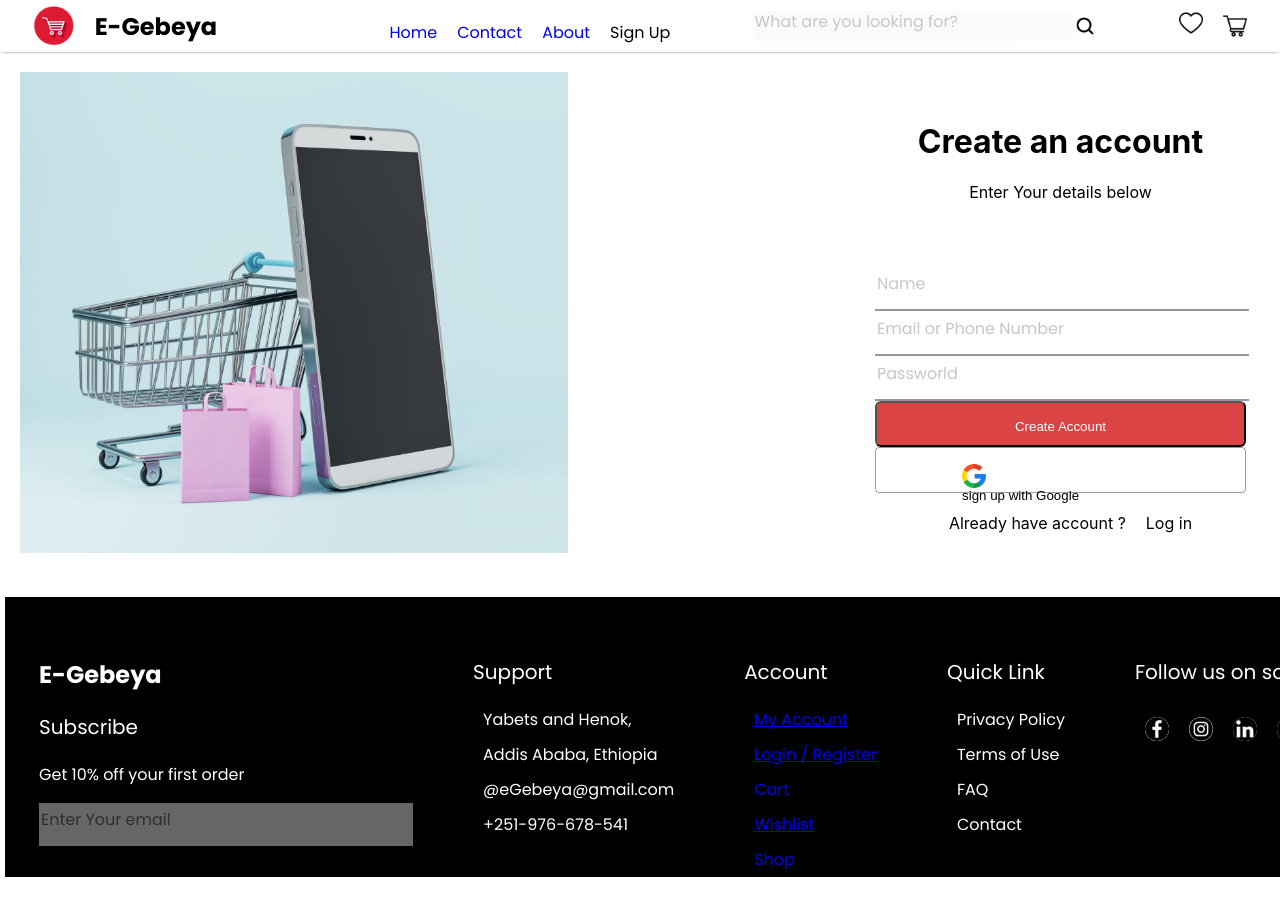
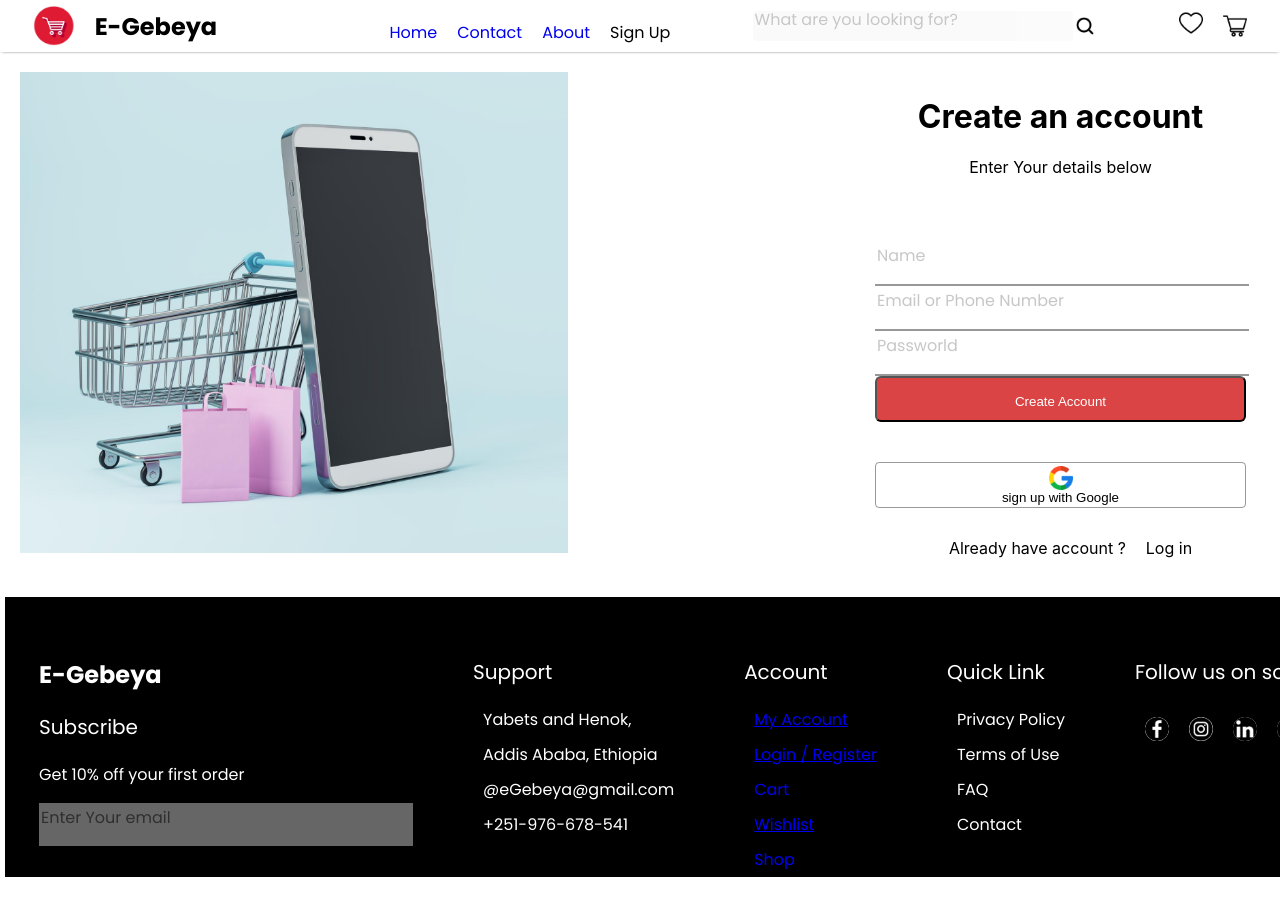
Before and after one commit to CybersoftInt/E-gebeya2, a React (Create React App) app: page /create in a window 1280 px wide. Shown: the top 916 px of the page. Built offline with nearby package versions, Linux system fonts and the light colour scheme.

Commit message:
changes in create account

```diff
--- a/src/Components/CreateAccount/CreateAccount.css
+++ b/src/Components/CreateAccount/CreateAccount.css
@@ -23,9 +23,10 @@
 }
 input{
     width: fit-content;
-    padding-bottom: 10px;
+    padding-bottom: 15px;
     width: 370px;
-    height: 32px;
+    height: 27px;
+    text-align:start;
     border: none;
     border-bottom: 2px solid black;
     font-family: 'Poppins';
@@ -41,18 +42,22 @@ input{
 }
 #btn1{
     padding: 16px 122px;
-    gap: 10px;
     width: 371px;
     height: 46px;
     background: #DB4444;
     color: white;
     border-radius: 6px;
+    cursor: pointer;
 }
 #btn2{
     box-sizing: border-box;
+    cursor: pointer;
     display: flex;
     background: none;
     flex-direction: column;
+    text-align: center;
+    align-items: center;
+    justify-content: center     ;
     padding: 16px 86px;
     width: 371px;
     height: 46px;
@@ -64,7 +69,8 @@ input{
     height: 24px;
 }
 
-.google button{
+.google {
+    gap: 10px;
     display: flex;
-    flex-direction: row;
+    flex-direction: column;
 }
--- a/src/Components/CreateAccount/CreateAccount.jsx
+++ b/src/Components/CreateAccount/CreateAccount.jsx
@@ -18,8 +18,8 @@ function CreateAccount() {
                     <input type="text" placeholder='Name'/><br/>
                     <input type="email" placeholder='Email or Phone Number' /><br/>
                     <input type="password" placeholder='Passworld' /><br/>
+                    <div className="google">
                     <button id='btn1'>Create Account</button><br/>
-                    <div className="google">
                     <button id='btn2'><img src={google_icon} alt="" />  sign up with Google </button><br/>
                     </div>
                     <span>Already have account ?</span><span>Log in</span>
--- a/src/Components/Footer/Footer.css
+++ b/src/Components/Footer/Footer.css
@@ -1,6 +1,7 @@
 .footer {
   display: flex;
 position: relative;
+bottom: 0;
 width: 1440px;
 height: 340px;
   margin-bottom: 0;
```
